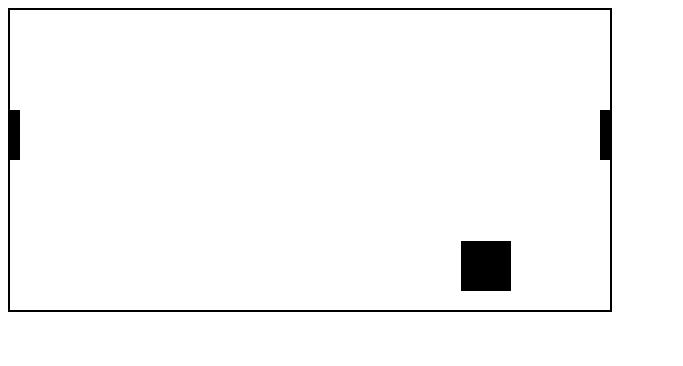
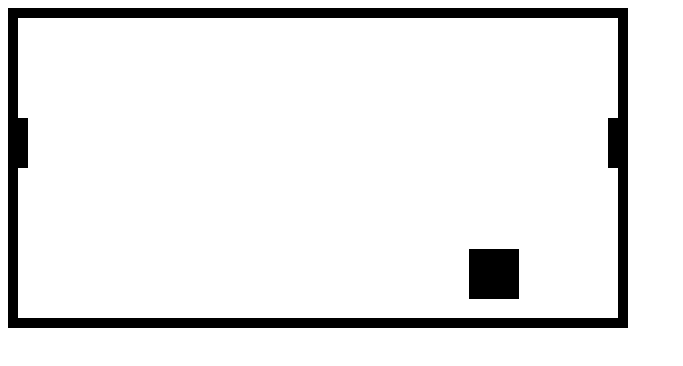
Before and after one commit to CodeMart10/pong, a plain HTML site: page index.html in a window 1280 px wide. Shown: the whole page, without its empty margins (0-683 px from the left). Drawn offline with Linux system fonts and the light colour scheme.

Commit message:
organized and ready to finish collision detection

```diff
--- a/script.js
+++ b/script.js
@@ -2,11 +2,13 @@
 let ballDiv = document.getElementById("ball")
 let paddle1 = document.getElementById('paddle1');
 let paddle2 = document.getElementById('paddle2');
-
+let body = document.querySelector("section");
+let ballCoordinates = ballDiv.getBoundingClientRect();
+let bodyCoordinates = body.getBoundingClientRect();
 //Ball properties
 const ball = {
-  height: 50,
-  width: 50,
+  height: ballCoordinates.height,
+  width: ballCoordinates.width,
   xDiff: 1,
   yDiff: 1,
   speed: 20,
@@ -22,7 +24,7 @@ let move2 = 100;
 
 
 //Ball and paddles live coordinates
-let ballCoordinate = ballDiv.getBoundingClientRect();
+
 let paddle1Coordinates = paddle1.getBoundingClientRect();
 let paddle2Coordinates = paddle2.getBoundingClientRect();
 
@@ -39,12 +41,10 @@ let pads = {
   speed1: 25,
   speed2: 25
 }
-console.log(paddle1Coordinates)
-console.log(paddle2Coordinates)
 
 const border = {
-  height: 300,
-  width: 600
+  height: bodyCoordinates.height - 20,
+  width: bodyCoordinates.width - 20
 }
 
 //Clock
--- a/styles.css
+++ b/styles.css
@@ -1,6 +1,9 @@
+*{
+  box-sizing: content-box;
+}
 /** Border **/
 section{
-  border: 2px solid black;
+  border: 10px solid black;
   width: 600px;
   height: 300px;
   display: flex;
```
